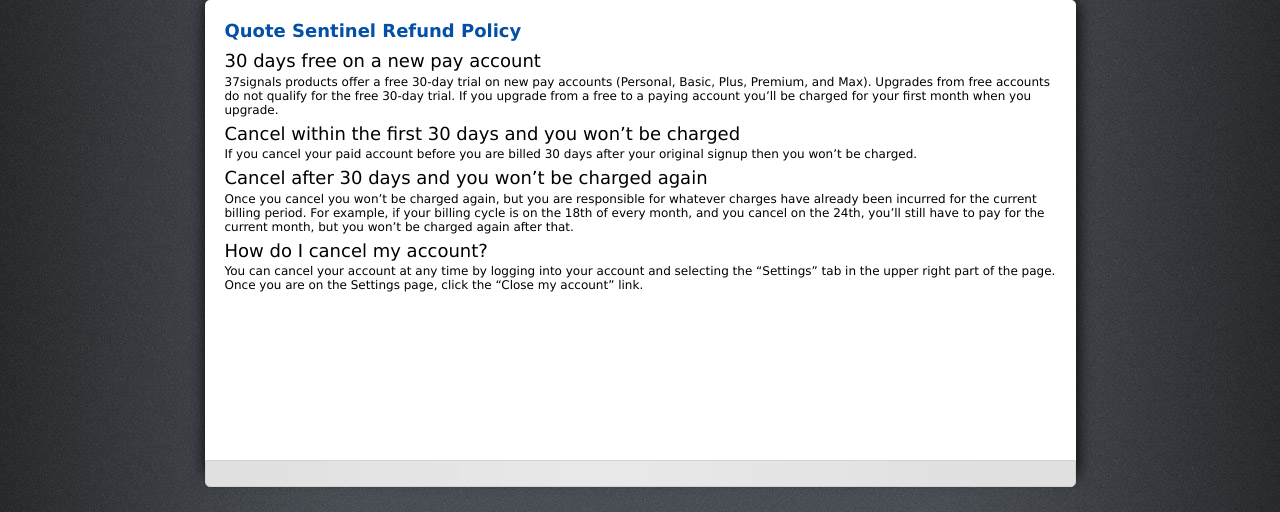
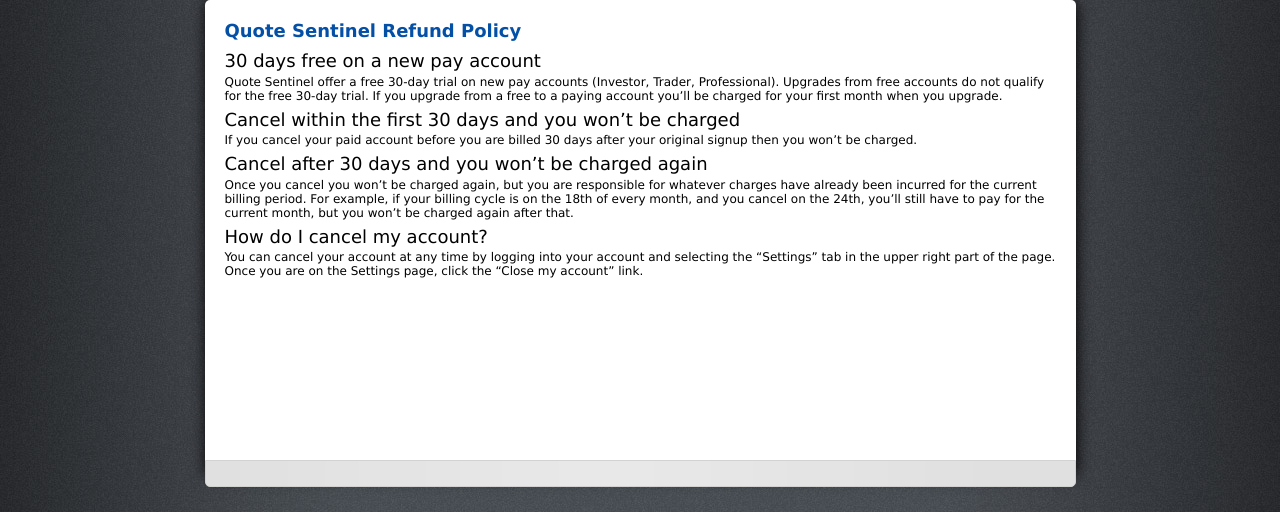
Before and after one commit to ezl/chromano_trial, a Django app: template templates/refund.html in a window 1280 px wide. Shown: the part 64-576 px from the top of the page. Run offline with Django 3.2, Linux system fonts and the light colour scheme; the template is opened without the code that fills it, so the values that code supplies are empty; parts of the project's set-up code (start-up, migrations or seed data) failed here and were passed over; some libraries are stand-ins or nearby versions.

Commit message:
updates to /refund and refund texts everywhere

```diff
--- a/templates/refund.html
+++ b/templates/refund.html
@@ -5,7 +5,8 @@
     <h1>Quote Sentinel Refund Policy</h1>
 
     <h2>30 days free on a new pay account</h2>
-    <p>37signals products offer a free 30-day trial on new pay accounts (Personal, Basic, Plus, Premium, and Max). Upgrades from free accounts do not qualify for the free 30-day trial. If you upgrade from a free to a paying account you’ll be charged for your first month when you upgrade.</p>
+    <p>Quote Sentinel offer a free 30-day trial on new pay accounts (Investor, Trader, Professional). Upgrades from free accounts do not qualify for the free 30-day trial.
+    If you upgrade from a free to a paying account you’ll be charged for your first month when you upgrade.</p>
 
     <h2>Cancel within the first 30 days and you won’t be charged</h2>
     <p>If you cancel your paid account before you are billed 30 days after your original signup then you won’t be charged.</p>
--- a/templates/register.html
+++ b/templates/register.html
@@ -57,6 +57,7 @@
     <section>
       <header>
         <h2>Confirm Your Account Details</h2>
+        <h3>View our <a href="{% url refund %}">Refund/Cancellation</a> policies.</h3>
         <h3>If everything looks good, click the button below to get started.</h3>
       </header>
       <div>
@@ -65,7 +66,6 @@
       <div>
         <label>Price:</label><span class="confirm-result">${{ plan.billing_period_price }}/Month</span>
       </div>
-        <h3>View our <a href="{% url refund %} ">Refund/Cancellation</a> policies.</h3>
       <footer><button type="submit">Create my account</button></footer>
     </section>
 </form>
```
